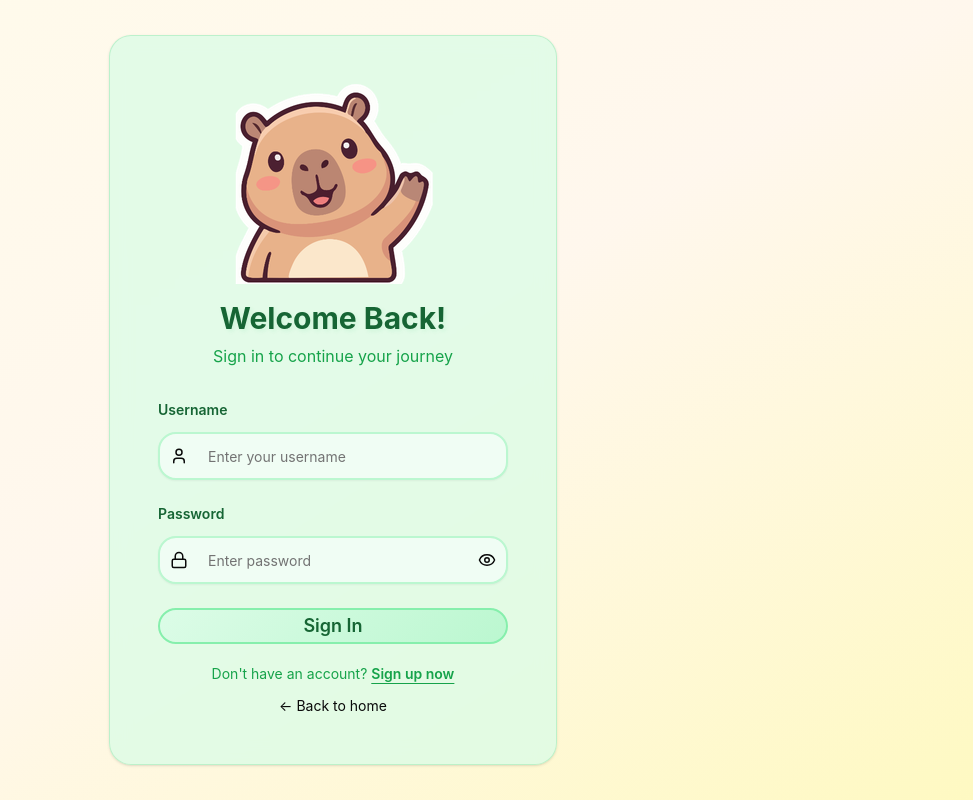
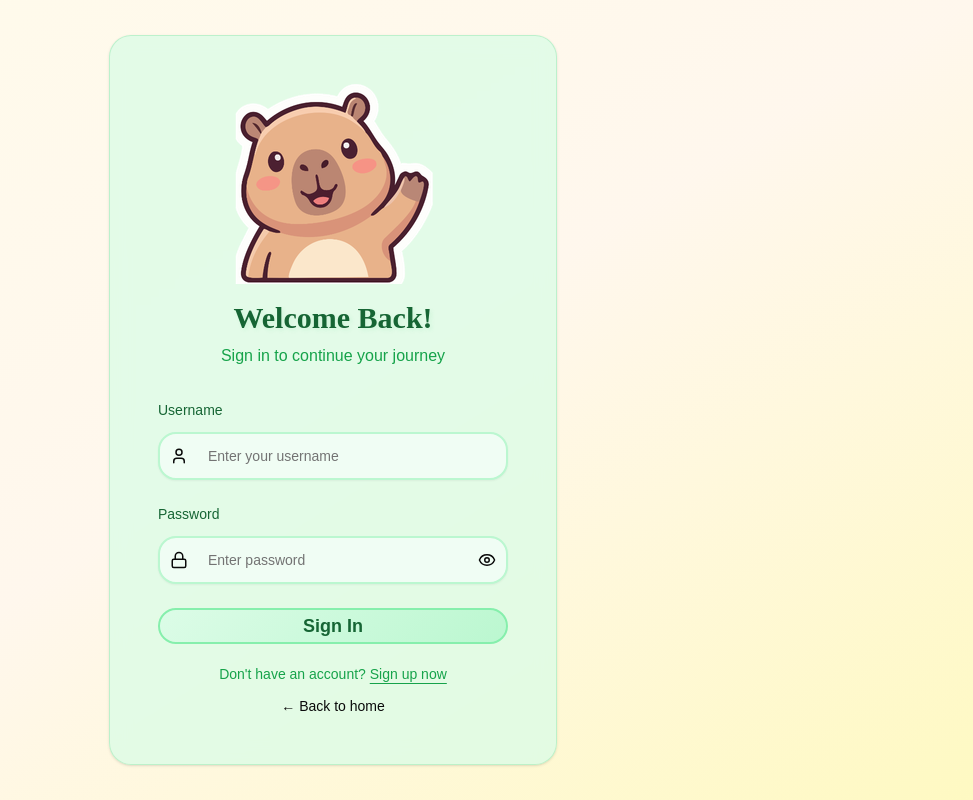
Before and after one commit to trungnguyen1221999/QR-Code-Game, a React app in the folder frontend/: page /auth/login in a window 1280 px wide. Shown: the whole page, without its empty margins (307-1280 px from the left). Built offline with nearby package versions, Linux system fonts and the light colour scheme; the HTML template or start-up script is replaced by a standard one.

Commit message:
add font for cuter

```diff
--- a/frontend/src/App.css
+++ b/frontend/src/App.css
@@ -1,8 +1,29 @@
 @import "tailwindcss";
 @import "tw-animate-css";
 @import "shadcn/tailwind.css";
+@import url('https://fonts.googleapis.com/css2?family=Comic+Neue:wght@300;400;700&family=Nunito:wght@300;400;500;600;700&display=swap');
 
 @custom-variant dark (&:is(.dark *));
+
+/* Global font styles */
+* {
+  font-family: 'Nunito', sans-serif;
+  font-weight: 400;
+}
+
+h1, h2, h3, h4, h5, h6 {
+  font-family: 'Comic Neue', cursive;
+  font-weight: 700;
+}
+
+.font-cute-heading {
+  font-family: 'Comic Neue', cursive;
+}
+
+.font-cute-text {
+  font-family: 'Comic Neue', cursive;
+  font-weight: 400;
+}
 
 /* Theme xanh nõn chuối vui tươi cute */
 :root {
```
